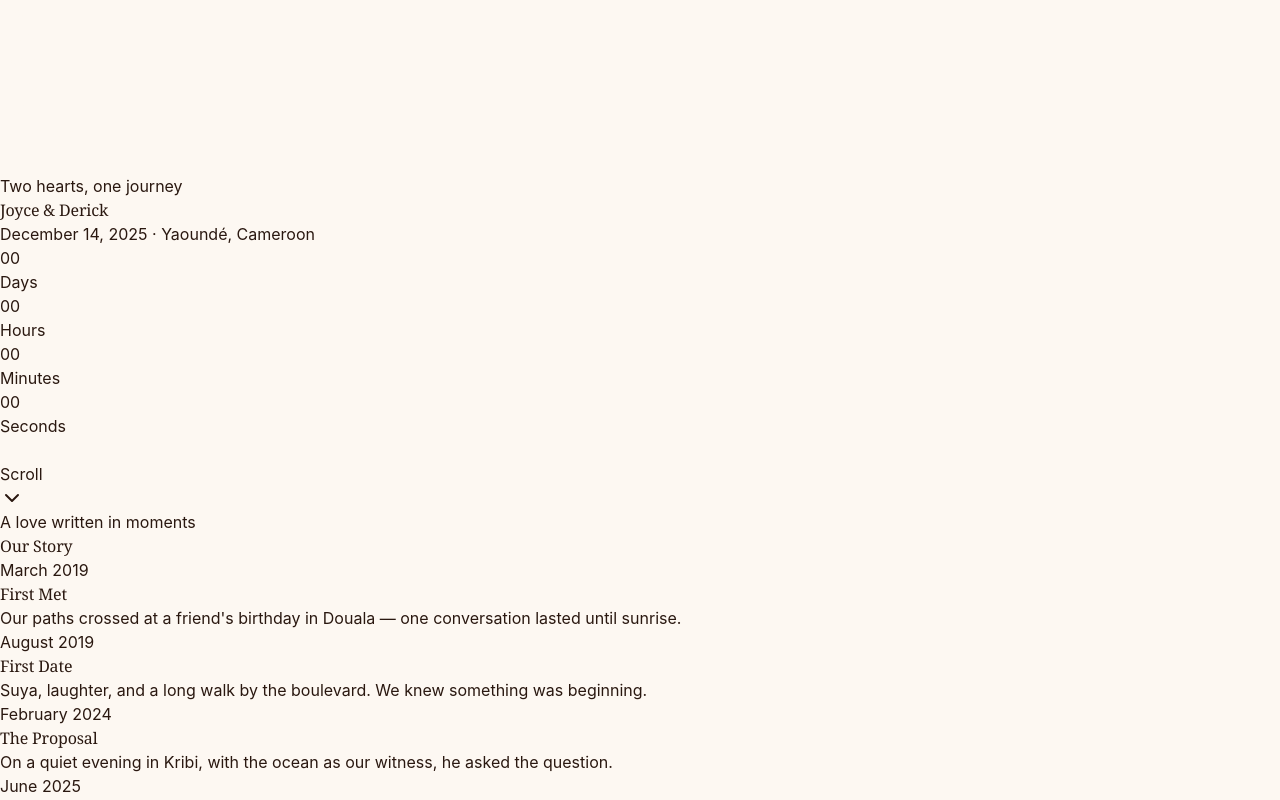
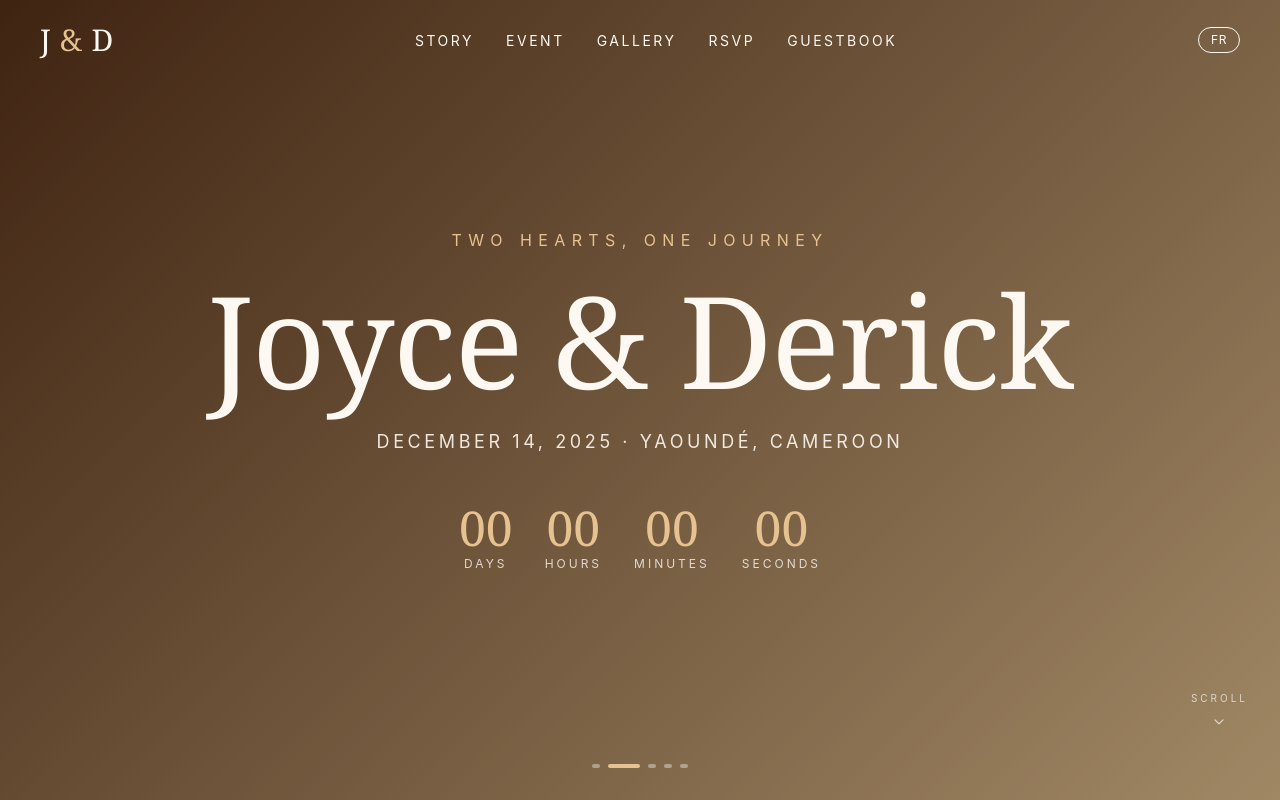
Before and after one commit to Kanjo-Elkamira-Ndi/Joyce-Derick-Wedding-Website, a React (Vite) app in the folder client/: page / in a window 1280 px wide. Shown: the top 800 px of the page. Built offline with nearby package versions, Linux system fonts and the light colour scheme.

Commit message:
Fixed the styles that were  not rendering

```diff
--- a/client/src/styles/globals.css
+++ b/client/src/styles/globals.css
@@ -1,5 +1,5 @@
-@import "tailwindcss" source(none);
-@source "../src";
+@import "tailwindcss";
+@source "../../src";
 @import "tw-animate-css";
 @import url('https://fonts.googleapis.com/css2?family=Cormorant+Garamond:wght@400;500;600;700&family=Inter:wght@300;400;500;600;700&display=swap');
 
```
